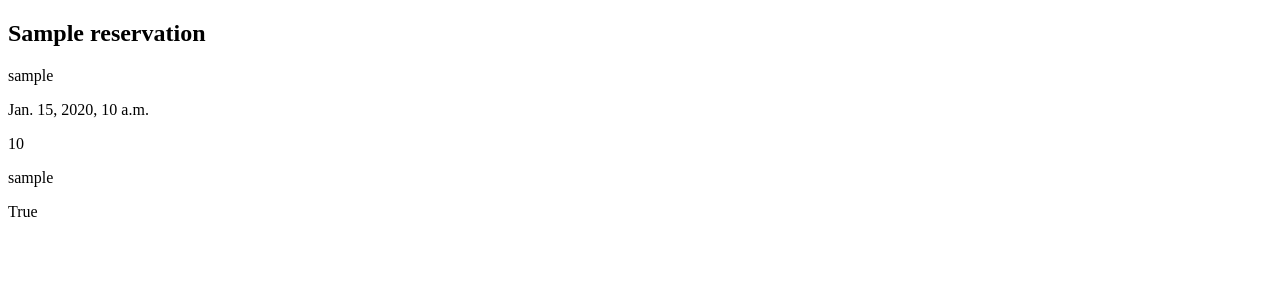
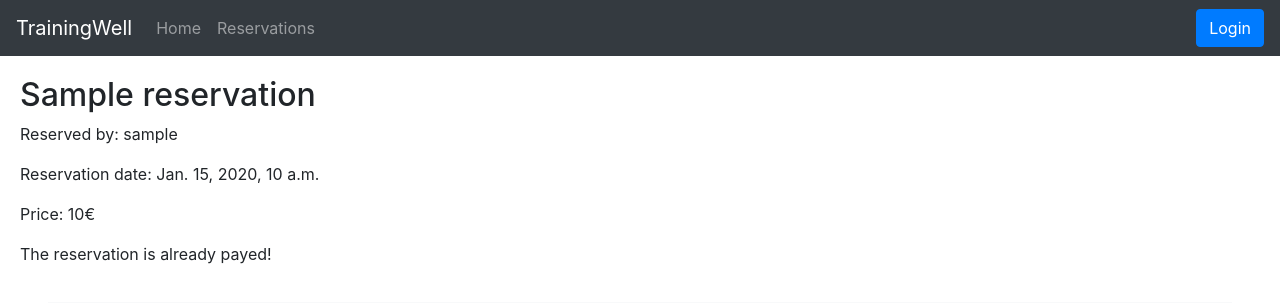
Before and after one commit to perepinol/trainingwellApp, a Django app: page /events/reservation/1/ in a window 1280 px wide. Shown: the top 303 px of the page. Run offline with Django 3.2, Linux system fonts and the light colour scheme; tables that the repository leaves empty hold one stand-in row (values such as "Sample post"); some libraries are stand-ins or nearby versions.

Commit message:
Reservation detail view improved.

```diff
--- a/templates/eventApp/reservation_detail.html
+++ b/templates/eventApp/reservation_detail.html
@@ -1,19 +1,19 @@
-<!DOCTYPE html>
-<html lang="en">
-<head>
-    <meta charset="UTF-8">
-    <title>Detail</title>
-</head>
-<body>
+{% extends 'base.html' %}
+
+{% block content %}
     <div class="reservation-detail">
         <div class="reservation">
+         <div class="card-body">
             <h2>{{ reservation.event_name }}</h2>
-            <p>{{ reservation.organizer }}</p>
-            <p>{{ reservation.reservation_date }}</p>
-            <p>{{ reservation.price }}</p>
-            <p>{{ reservation.organizer }}</p>
-            <p>{{ reservation.is_paid }}</p>
+            <p>Reserved by: {{ reservation.organizer }}</p>
+            <p>Reservation date: {{ reservation.reservation_date }}</p>
+            <p>Price: {{ reservation.price }}€</p>
+            {% if  reservation.is_paid %}
+                <p>The reservation is already payed!</p>
+            {% else %}
+               <p>The reservation hasn't been payed yet.</p>
+            {% endif %}
+         </div>
         </div>
     </div>
-</body>
-</html>
+{% endblock %}
```
